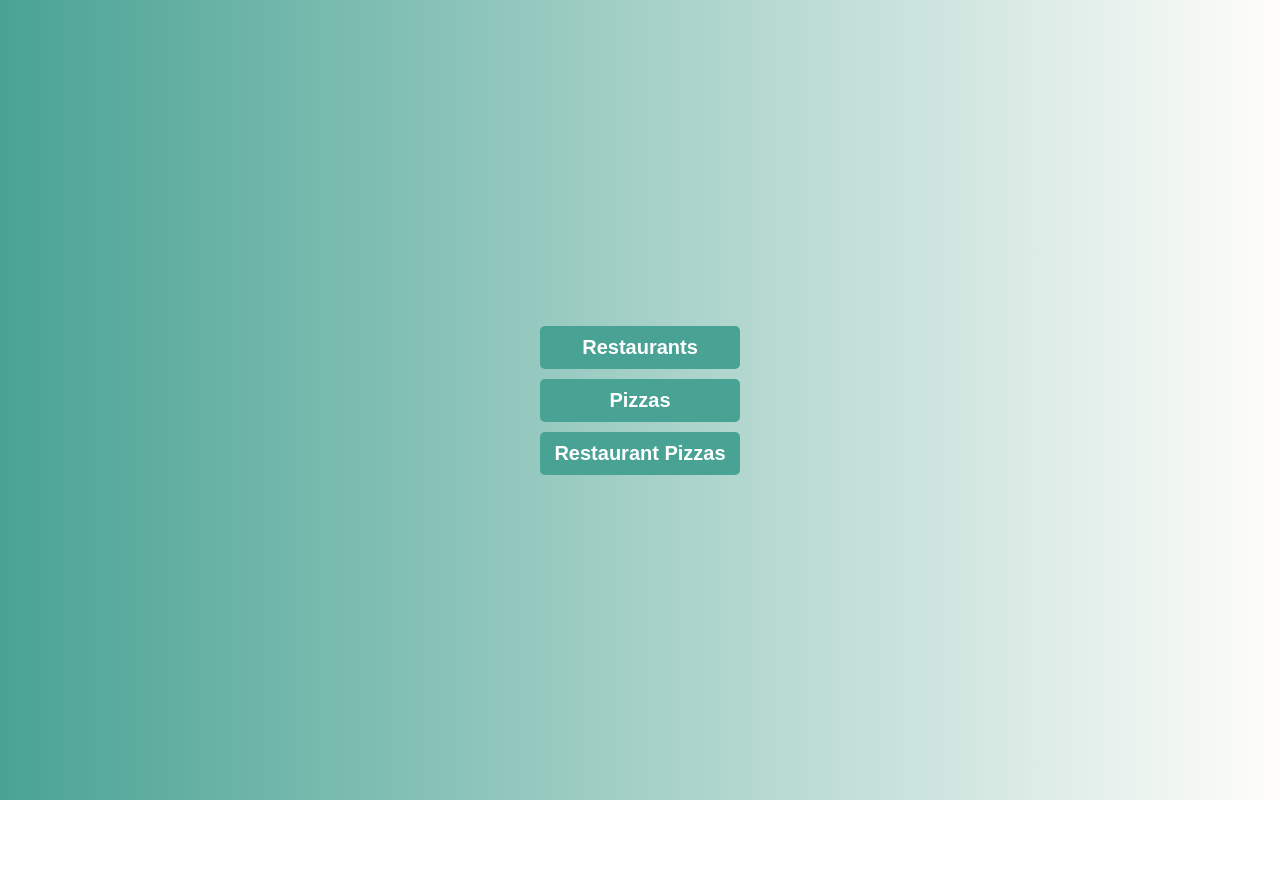
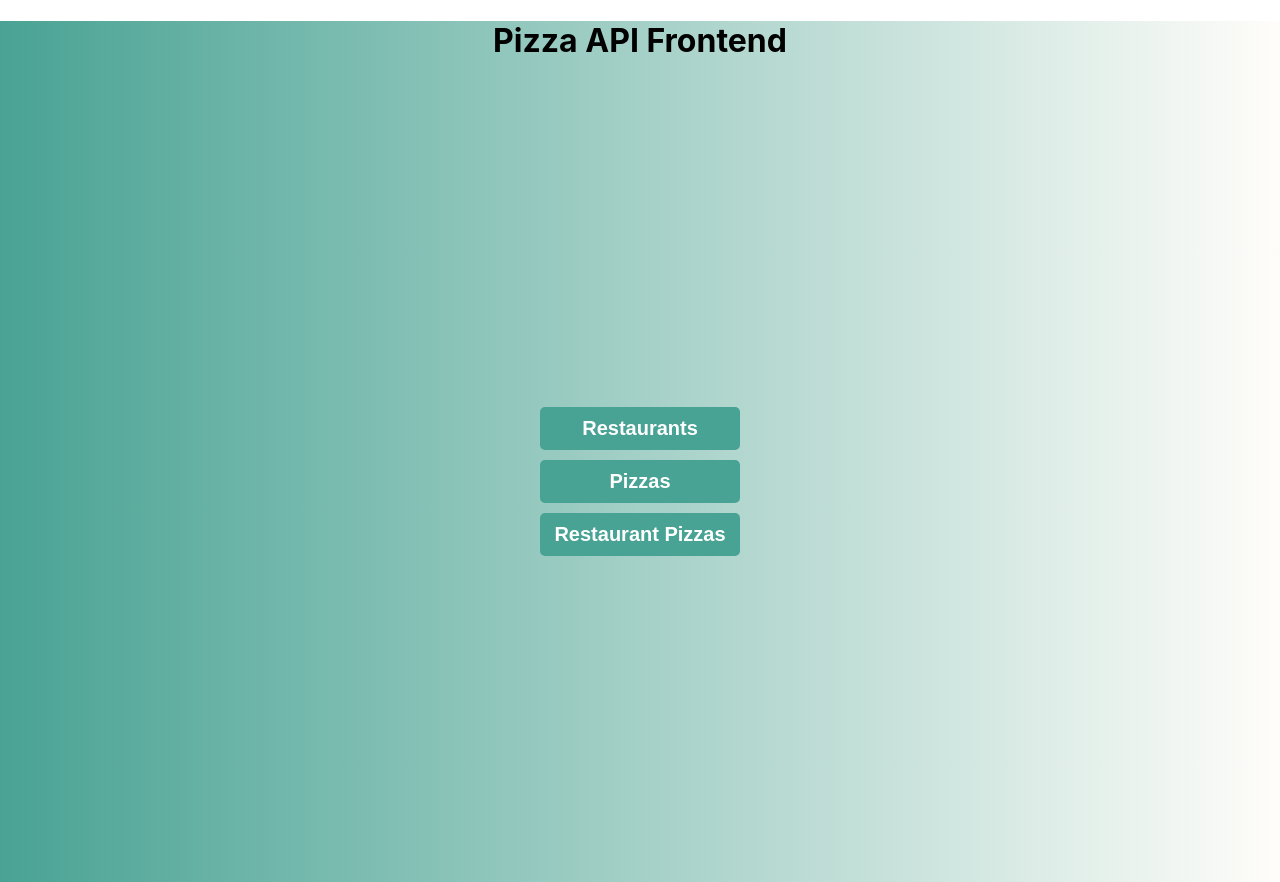
Before and after one commit to Samstar10/Pizzas, a React (Create React App) app in the folder client/: page / in a window 1280 px wide. Before the commit the page ends 800 px from the top, so only its background shows below. Built offline with nearby package versions, Linux system fonts and the light colour scheme.

Commit message:
Create header component

```diff
--- a/client/src/App.js
+++ b/client/src/App.js
@@ -6,10 +6,12 @@
 import Pizzas from './components/pizzas';
 import AddPizzaFormComponent from './components/AddPizzaFormComponent';
 import Home from './components/home';
+import Header from './components/header';
 
 function App() {
   return (
     <div className="App">
+      <Header />
       <Routes>
         <Route exact path="/" element={<Home />} />
         <Route exact path="/restaurants" element={<Restaurants />} />
--- /dev/null
+++ b/client/src/components/header.js
@@ -0,0 +1,9 @@
+import React from "react";
+
+export default function Header() {
+    return (
+        <div className="header">
+            <h1>Pizza API Frontend</h1>
+        </div>
+    );
+}
```
